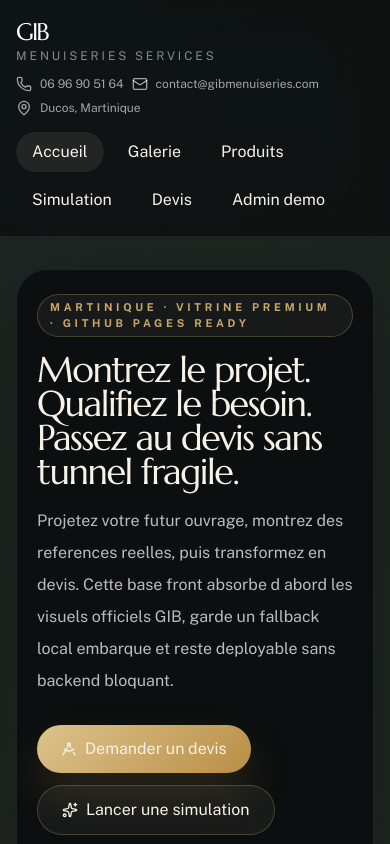
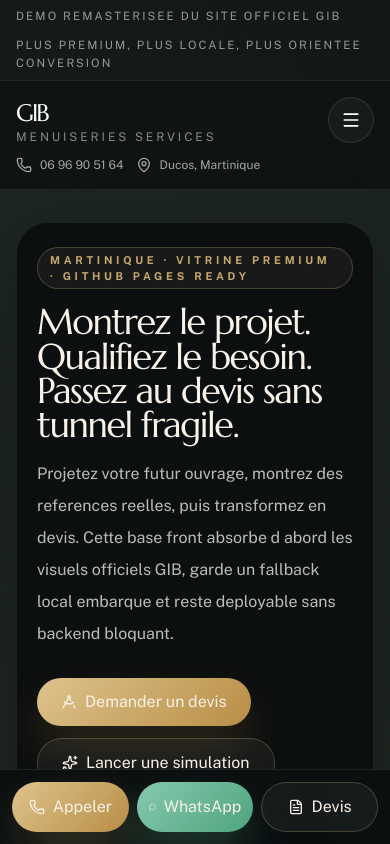
Before and after one commit to CVlad97/gib-menuiseries-demo, a React (Vite) app: page / in a window 390 px wide. Shown: the top 844 px of the page. Built offline with nearby package versions, Linux system fonts and the light colour scheme.

Commit message:
Polish demo pages for GitHub Pages

```diff
--- a/src/components/SiteLayout.tsx
+++ b/src/components/SiteLayout.tsx
@@ -1,22 +1,79 @@
-import { CircleFadingArrowUp, Globe, Mail, MapPin, MessageCircle, Phone, PlayCircle } from 'lucide-react'
-import { NavLink, Outlet } from 'react-router-dom'
+import {
+  CircleFadingArrowUp,
+  FileText,
+  Globe,
+  LayoutGrid,
+  Mail,
+  MapPin,
+  Menu,
+  MessageCircle,
+  Phone,
+  PlayCircle,
+  X,
+} from 'lucide-react'
+import { useEffect, useState } from 'react'
+import { NavLink, Outlet, useLocation } from 'react-router-dom'
 import { company } from '../lib/content'
 
 const navItems = [
   { to: '/', label: 'Accueil', end: true },
-  { to: '/galerie', label: 'Galerie' },
   { to: '/produits', label: 'Produits' },
-  { to: '/simulation', label: 'Simulation' },
+  { to: '/galerie', label: 'Realisations' },
+  { to: '/simulation', label: 'Projection' },
   { to: '/devis', label: 'Devis' },
-  { to: '/admin', label: 'Admin demo' },
 ]
 
 export function SiteLayout() {
+  const [menuOpen, setMenuOpen] = useState(false)
+  const location = useLocation()
+
+  const closeMenu = () => setMenuOpen(false)
+
+  useEffect(() => {
+    closeMenu()
+  }, [location.pathname, location.search])
+
   return (
-    <div className="pb-14">
+    <div className="pb-28 lg:pb-14">
+      <div className="border-b border-white/6 bg-black/30">
+        <div className="shell flex flex-wrap items-center justify-between gap-3 py-2 text-[0.72rem] uppercase tracking-[0.18em] text-white/56">
+          <span>Demo remasterisee du site officiel GIB</span>
+          <span>Plus premium, plus locale, plus orientee conversion</span>
+        </div>
+      </div>
+
       <header className="sticky top-0 z-40 border-b border-white/8 bg-[#0d1111]/82 backdrop-blur-xl">
         <div className="shell py-4">
-          <div className="flex flex-col gap-4 lg:flex-row lg:items-center lg:justify-between">
+          <div className="flex items-start justify-between gap-4 lg:hidden">
+            <div className="flex min-w-0 flex-col gap-3">
+              <div>
+                <p className="text-2xl tracking-[-0.08em] text-white" style={{ fontFamily: 'Marcellus, serif' }}>
+                  GIB
+                </p>
+                <p className="text-xs uppercase tracking-[0.24em] text-white/50">Menuiseries Services</p>
+              </div>
+              <div className="flex flex-wrap items-center gap-3 text-xs text-white/62">
+                <a className="inline-flex items-center gap-2" href={`tel:${company.phone_international}`}>
+                  <Phone className="size-4" />
+                  {company.phone_display}
+                </a>
+                <span className="inline-flex items-center gap-2">
+                  <MapPin className="size-4" />
+                  {company.location_label}
+                </span>
+              </div>
+            </div>
+            <button
+              aria-label={menuOpen ? 'Fermer le menu' : 'Ouvrir le menu'}
+              className="inline-flex items-center justify-center rounded-full border border-white/10 bg-white/[0.04] p-3 text-white transition hover:bg-white/[0.08]"
+              onClick={() => setMenuOpen((value) => !value)}
+              type="button"
+            >
+              {menuOpen ? <X className="size-5" /> : <Menu className="size-5" />}
+            </button>
+          </div>
+
+          <div className="hidden lg:flex lg:flex-row lg:items-center lg:justify-between">
             <div className="flex flex-col gap-3 lg:flex-row lg:items-center lg:gap-8">
               <div>
                 <p className="text-2xl tracking-[-0.08em] text-white sm:text-3xl" style={{ fontFamily: 'Marcellus, serif' }}>
@@ -45,13 +102,48 @@ export function SiteLayout() {
                   key={item.to}
                   className={({ isActive }) => `nav-link ${isActive ? 'nav-link-active' : ''}`}
                   end={item.end}
+                  onClick={closeMenu}
                   to={item.to}
                 >
                   {item.label}
                 </NavLink>
               ))}
+              <a className="cta-whatsapp !px-4 !py-2" href={company.whatsapp_url} rel="noreferrer" target="_blank">
+                <MessageCircle className="size-4" />
+                WhatsApp
+              </a>
             </div>
           </div>
+
+          {menuOpen ? (
+            <div className="mt-4 rounded-[1.8rem] border border-white/10 bg-white/[0.04] p-4 lg:hidden">
+              <div className="grid gap-2">
+                {navItems.map((item) => (
+                  <NavLink
+                    key={item.to}
+                    className={({ isActive }) =>
+                      `nav-link flex items-center justify-between ${isActive ? 'nav-link-active' : ''}`
+                    }
+                    end={item.end}
+                    onClick={closeMenu}
+                    to={item.to}
+                  >
+                    {item.label}
+                  </NavLink>
+                ))}
+              </div>
+              <div className="mt-4 grid gap-2">
+                <a className="cta-whatsapp w-full justify-center" href={company.whatsapp_url} rel="noreferrer" target="_blank">
+                  <MessageCircle className="size-4" />
+                  WhatsApp direct
+                </a>
+                <a className="cta-secondary w-full justify-center" href={`mailto:${company.email}`}>
+                  <Mail className="size-4" />
+                  Email
+                </a>
+              </div>
+            </div>
+          ) : null}
         </div>
       </header>
 
@@ -63,14 +155,21 @@ export function SiteLayout() {
         <div className="glass-panel-strong overflow-hidden px-6 py-8 sm:px-8 lg:px-10 lg:py-10">
           <div className="grid gap-8 lg:grid-cols-[1fr_0.9fr]">
             <div className="space-y-5">
-              <span className="eyebrow">Contact public GIB</span>
+              <span className="eyebrow">GIB en demonstration</span>
               <div className="space-y-4">
-                <h2 className="section-title text-[var(--text)]">Une base demonstrable, sans tunnel serveur fragile.</h2>
+                <h2 className="section-title text-[var(--text)]">
+                  Une base montrable au dirigeant avant toute integration sur le site officiel.
+                </h2>
                 <p className="body-copy max-w-2xl">
-                  Cette base front privilegie les vrais visuels, la qualification rapide et la compatibilite GitHub Pages. Instagram reste une source secondaire, injectable plus tard sans casser le fallback local.
+                  Cette version remasterisee conserve l identite GIB, renforce les CTA, clarifie les
+                  gammes et met mieux en avant l adaptation au marche martiniquais. Elle sert a
+                  valider le fond, la forme et le parcours avant passage en production.
                 </p>
               </div>
               <div className="flex flex-wrap gap-3">
+                <a className="cta-primary" href={`tel:${company.phone_international}`}>
+                  Appeler GIB
+                </a>
                 <a className="cta-whatsapp" href={company.whatsapp_url} rel="noreferrer" target="_blank">
                   <MessageCircle className="size-4" />
                   WhatsApp direct
@@ -91,10 +190,11 @@ export function SiteLayout() {
                   {company.email}
                 </a>
                 <p className="text-sm text-white/62">{company.location_label}</p>
+                <p className="text-sm text-white/52">{company.service_area}</p>
               </div>
               <div className="metric-card space-y-3">
-                <p className="text-xs uppercase tracking-[0.24em] text-white/45">Canaux</p>
-                <div className="flex flex-wrap gap-3 text-sm text-white/74">
+                <p className="text-xs uppercase tracking-[0.24em] text-white/45">Relais visuels</p>
+                <div className="flex flex-col gap-3 text-sm text-white/74">
                   <a className="inline-flex items-center gap-2" href={company.instagram_url} rel="noreferrer" target="_blank">
                     <CircleFadingArrowUp className="size-4" />
                     Instagram
@@ -110,10 +210,48 @@ export function SiteLayout() {
                 </div>
                 <p className="text-sm text-white/52">{company.contact_note}</p>
               </div>
+              <div className="metric-card space-y-3 sm:col-span-2">
+                <p className="text-xs uppercase tracking-[0.24em] text-white/45">Acces directs</p>
+                <div className="grid gap-2 sm:grid-cols-2">
+                  <NavLink className="nav-link justify-start !bg-white/[0.04]" to="/produits">
+                    <LayoutGrid className="size-4" />
+                    Catalogue remasterise
+                  </NavLink>
+                  <NavLink className="nav-link justify-start !bg-white/[0.04]" to="/galerie">
+                    <CircleFadingArrowUp className="size-4" />
+                    Realisations
+                  </NavLink>
+                  <NavLink className="nav-link justify-start !bg-white/[0.04]" to="/simulation">
+                    <PlayCircle className="size-4" />
+                    Projection
+                  </NavLink>
+                  <NavLink className="nav-link justify-start !bg-white/[0.04]" to="/devis">
+                    <FileText className="size-4" />
+                    Devis personnalise
+                  </NavLink>
+                </div>
+              </div>
             </div>
           </div>
         </div>
       </footer>
+
+      <div className="fixed inset-x-0 bottom-0 z-50 border-t border-white/8 bg-[#0b0f10]/94 px-3 py-3 backdrop-blur-xl lg:hidden">
+        <div className="mx-auto grid max-w-[1440px] grid-cols-3 gap-2">
+          <a className="cta-primary !px-3 !py-3 text-xs" href={`tel:${company.phone_international}`}>
+            <Phone className="size-4" />
+            Appeler
+          </a>
+          <a className="cta-whatsapp !px-3 !py-3 text-xs" href={company.whatsapp_url} rel="noreferrer" target="_blank">
+            <MessageCircle className="size-4" />
+            WhatsApp
+          </a>
+          <NavLink className="cta-secondary !px-3 !py-3 text-xs" onClick={closeMenu} to="/devis">
+            <FileText className="size-4" />
+            Devis
+          </NavLink>
+        </div>
+      </div>
     </div>
   )
 }
```
